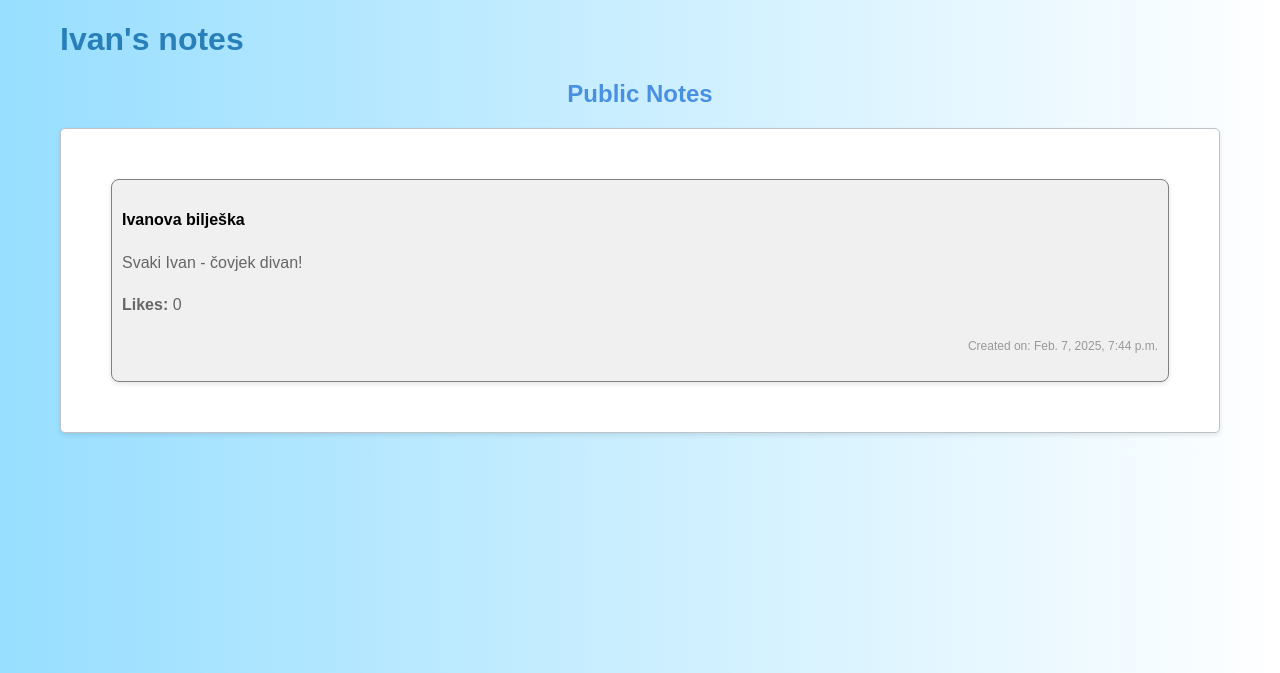
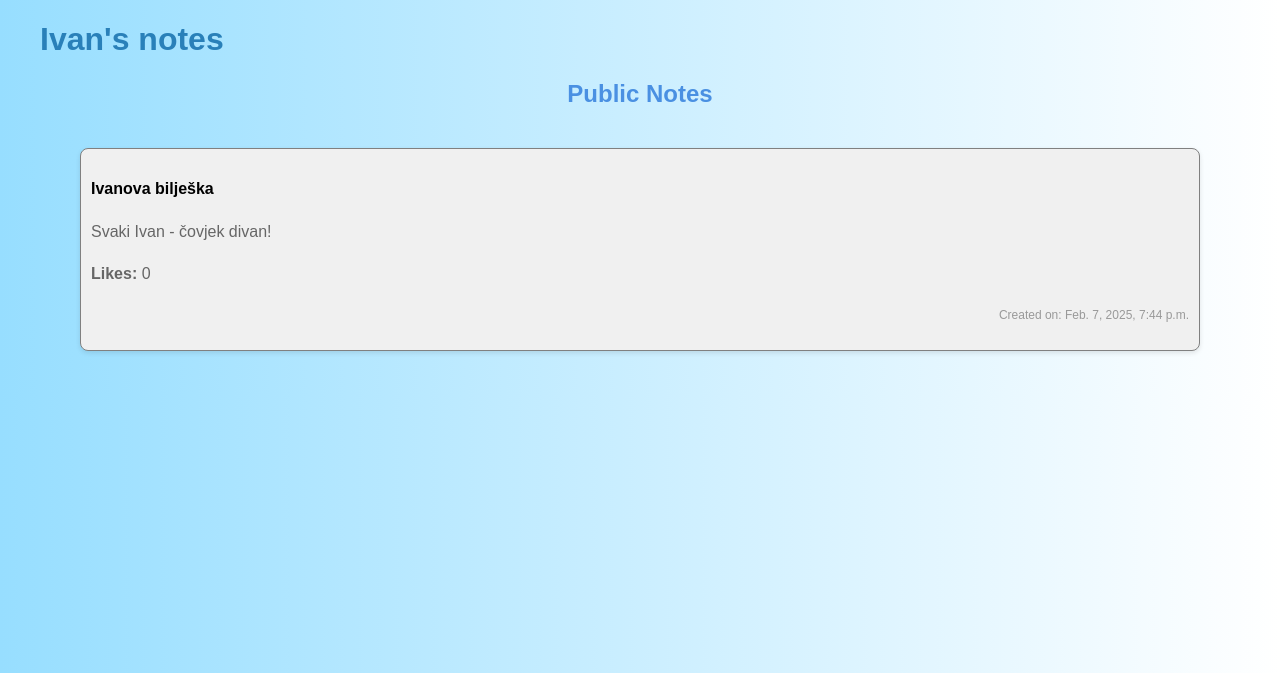
Before and after one commit to mlenic23/NoteHub, a Django app: page /accounts/profile/3 in a window 1280 px wide. Shown: the part 40-713 px from the top of the page. Run offline with Django 5.2, Linux system fonts and the light colour scheme; data comes from the database, SQL or seed files in the repository; both versions use the stored data as it was after the commit.

Commit message:
Edited accounts

```diff
--- a/projekt/accounts/templates/accounts/login.html
+++ b/projekt/accounts/templates/accounts/login.html
@@ -1,8 +1,7 @@
 {% extends 'notes/base.html' %}
 
 {% block content %}
-  <div class="container">
-    <h1 class="mb-5 mt-5">Login</h1>
+    <h1>Login</h1>
 
     <form method="post">
       {% csrf_token %}
@@ -10,5 +9,4 @@
       <button type="submit">Login</button>
     </form>
 
-  </div>
 {% endblock %}
--- a/projekt/accounts/templates/accounts/profile.html
+++ b/projekt/accounts/templates/accounts/profile.html
@@ -2,21 +2,15 @@
 
 {% block content %}
 
-<div class="container">
-  <h1 class="mb-5 mt-5 text-center">{{ profile_user.username }}'s notes</h1>
+  <h1>{{ profile_user.username }}'s notes</h1>
 
-  <!-- PUBLIC NOTES -->
-  <div class="row justify-content-center">
-      <div class="col-md-8">
-          <h2 class="mt-5 mb-4 text-center">Public Notes</h2>
-          <div class="center-container">
+    <h2>Public Notes</h2>
+          <div>
             {% if user.is_authenticated and user.type == "ADMIN" %}
-                <a href="{% url 'accounts:user_list' %}" class="btn btn-danger">Manage Users</a>
+                <a href="{% url 'accounts:user_list' %}">Manage Users</a>
             {% endif %}
           </div>
           {% for note in public_notes %}
-              <div class="card my-4 shadow-sm p-3">
-                  <div class="card-body">
                       <div class="note {% if note.category == 'business' %} business-note {% elif note.category == 'personal' %} personal-note {% endif %}">
                           <h4>{{ note.title }}</h4>
                           {% if user.is_authenticated and user.type == "SUPERUSER" %}
@@ -35,30 +29,23 @@
                               {% if note.completed %}
                                   <p>This note is completed and cannot be edited.</p>
                               {% else %}
-                                  <form class="completed" method="post" action="{% url 'notes:toggle_completed' note.id %}">
+                                  <form class= completed method="post" action="{% url 'notes:toggle_completed' note.id %}">
                                       {% csrf_token %}
-                                      <button class="buttonCompleted" type="submit">Mark as Completed</button>
+                                      <button type="submit" class="buttonCompleted">Mark as Completed</button>
                                   </form>
 
-                                  <a href="{% url 'notes:edit_note' note.id %}" class="btn btn-warning">Edit</a>
+                                  <a href="{% url 'notes:edit_note' note.id %}">Edit</a>
                               {% endif %}
                           {% endif %}
                       </div>
-                  </div>
-              </div>
           {% empty %}
-              <p class="text-center">No public notes available.</p>
+              <p>No public notes available.</p>
           {% endfor %}
-      </div>
-  </div>
+
 
   {% if user.is_authenticated and user.type == 'REGULARUSER' and private_notes %}
-    <div class="row justify-content-center">
-        <div class="col-md-8">
-            <h2 class="mt-5 mb-4 text-center">Private Notes</h2>
+            <h2>Private Notes</h2>
             {% for note in private_notes %}
-                <div class="card my-4 shadow-sm p-3">
-                    <div class="card-body">
                         <div class="note {% if note.category == 'business' %} business-note {% elif note.category == 'personal' %} personal-note {% endif %}">
                             <h4>{{ note.title }}</h4>
                             <p>{{ note.content }}</p>
@@ -67,22 +54,17 @@
                             {% if note.completed %}
                                 <p>This note is completed and cannot be edited.</p>
                             {% else %}
-                                <form class="completed" method="post" action="{% url 'notes:toggle_completed' note.id %}">
+                                <form method="post" action="{% url 'notes:toggle_completed' note.id %}">
                                     {% csrf_token %}
-                                    <button class="buttonCompleted" type="submit">Mark as Completed</button>
+                                    <button type="submit">Mark as Completed</button>
                                 </form>
 
-                                <a href="{% url 'notes:edit_note' note.id %}" class="btn btn-warning">Edit</a>
+                                <a href="{% url 'notes:edit_note' note.id %}">Edit</a>
                             {% endif %}
                         </div>
-                    </div>
-                </div>
             {% empty %}
-                <p class="text-center">No private notes available.</p>
+                <p>No private notes available.</p>
             {% endfor %}
-        </div>
-    </div>
   {% endif %}
-</div>
 
 {% endblock %}
--- a/projekt/accounts/templates/accounts/register.html
+++ b/projekt/accounts/templates/accounts/register.html
@@ -7,7 +7,7 @@
     <h1>Register an account</h1>
 
     {% if messages %}
-     <div class="alert alert-info">
+     <div class="alert">
       {% for message in messages %}
         <p>{{ message }}</p>
       {% endfor %}
--- a/projekt/accounts/templates/accounts/user_list.html
+++ b/projekt/accounts/templates/accounts/user_list.html
@@ -1,7 +1,7 @@
 {% extends 'notes/base.html' %}
 
 {% block content %}
-<h2 class="text-center mb-4 heading">Lista korisnika</h2>
+<h2 class="heading">Lista korisnika</h2>
 
 <div class="table-container">
     <table class="user-table">
```
Also changed, not shown: projekt/db.sqlite3.
